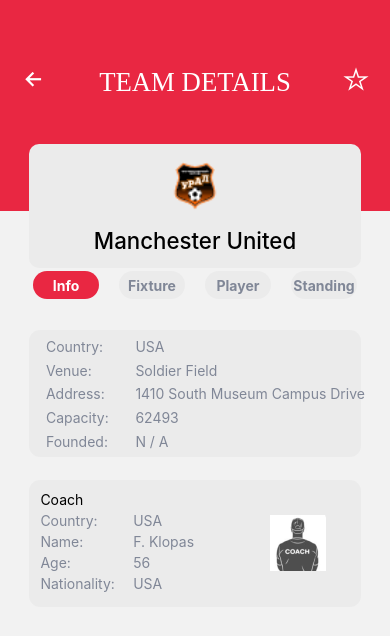
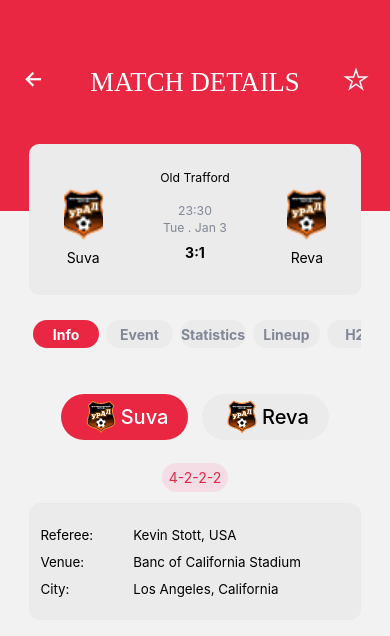
Before and after one commit to nitinjaipur/FootSkore, a React Native app: screen / in a window 390 px wide. Shown: the top 636 px of the page. Built offline with nearby package versions, Linux system fonts and the light colour scheme.

Commit message:
added matchLineupcard component, matchLineupScreen, date 04/08/2023

```diff
--- a/src/components/card/matchLineupDetailCard.js
+++ b/src/components/card/matchLineupDetailCard.js
@@ -1,5 +1,5 @@
 import React from 'react';
-import {View, Text, StyleSheet, Image} from 'react-native';
+import {View, Text, StyleSheet} from 'react-native';
 import {s, vs, ms, mvs} from 'react-native-size-matters';
 import { themeDefault } from '../../theme/index';
 
@@ -8,49 +8,90 @@
     backgroundColor: themeDefault.colors.lightGray,
     height: '62%',
     width: '100%',
-    flexDirection: 'row'
+    paddingLeft: s(10),
+    paddingRight: s(10),
+    justifyContent: 'center',
   },
+  dataContainer: {
+    flexDirection: 'row',
+    marginBottom: s(8),
+  },
+  key: {
+    width: '30%'
+  },
+  Value: {
+    flex: 1,
+    flexDirection: 'row',
+    justifyContent: 'space-between',
+  },
+  text: {
+    lineHeight: s(20)
+  }
 });
 
 const MatchLineupDetailCard = () => {
   return (
     <View style={style.main}>
-      {/* <View>
-        <Text>Coach:</Text>
-        <Text>Formation:</Text>
-        <Text>Start Eleven:</Text>
-        <Text>Substitutes:</Text>
-      </View>
-      <View>
-        <Text>N / A</Text>
-        <Text>4-2-3-1</Text>
-        <View>
-          <Text>Steve Clark</Text>
-          <Text>Adalberto</Text>
-          <Text>Griffin Dorsey</Text>
-          <Text>Corey Baird</Text>
-          <Text>Tim Parker</Text>
-          <Text>Darwin Quintero</Text>
-          <Text>Teenager</Text>
-          <Text>Fafa Picault</Text>
-          <Text>Adam</Text>
-          <Text>Sebastian</Text>
-          <Text>Matias Vera</Text>
+      <View style={style.dataContainer}>
+        <View style={style.key}>
+          <Text style={style.text}>Coach:</Text>
         </View>
         <View>
-          <Text>Steve Clark</Text>
-          <Text>Adalberto</Text>
-          <Text>Griffin Dorsey</Text>
-          <Text>Corey Baird</Text>
-          <Text>Tim Parker</Text>
-          <Text>Darwin Quintero</Text>
-          <Text>Teenager</Text>
-          <Text>Fafa Picault</Text>
-          <Text>Adam</Text>
-          <Text>Sebastian</Text>
-          <Text>Matias Vera</Text>
+          <Text style={style.text}>N / A</Text>
         </View>
-      </View> */}
+      </View>
+      <View style={style.dataContainer}>
+        <View style={style.key}>
+          <Text style={style.text}>Formation:</Text>
+        </View>
+        <View>
+          <Text style={style.text}>4-2-3-1</Text>
+        </View>
+      </View>
+      <View style={style.dataContainer}>
+        <View style={style.key}>
+          <Text style={style.text}>Start Eleven:</Text>
+        </View>
+        <View style={style.Value}>
+          <View>
+            <Text style={style.text}>Steve Clark</Text>
+            <Text style={style.text}>Griffin Dorsey</Text>
+            <Text style={style.text}>Tim Parker</Text>
+            <Text style={style.text}>Teenager</Text>
+            <Text style={style.text}>Adam</Text>
+            <Text style={style.text}>Matias Vera</Text>
+          </View>
+          <View>
+            <Text style={style.text}>Adalberto</Text>
+            <Text style={style.text}>Corey Baird</Text>
+            <Text style={style.text}>Darwin Quintero</Text>
+            <Text style={style.text}>Fafa Picault</Text>
+            <Text style={style.text}>Sebastian</Text>
+          </View>
+        </View>
+      </View>
+      <View style={style.dataContainer}>
+        <View style={style.key}>
+          <Text style={style.text}>Substitutes:</Text>
+        </View>
+        <View style={style.Value}>
+          <View>
+            <Text style={style.text}>Steve Clark</Text>
+            <Text style={style.text}>Griffin Dorsey</Text>
+            <Text style={style.text}>Tim Parker</Text>
+            <Text style={style.text}>Teenager</Text>
+            <Text style={style.text}>Adam</Text>
+            <Text style={style.text}>Matias Vera</Text>
+          </View>
+          <View>
+            <Text style={style.text}>Adalberto</Text>
+            <Text style={style.text}>Corey Baird</Text>
+            <Text style={style.text}>Darwin Quintero</Text>
+            <Text style={style.text}>Fafa Picault</Text>
+            <Text style={style.text}>Sebastian</Text>
+          </View>
+        </View>
+      </View>
     </View>
   );
 };
--- /dev/null
+++ b/src/components/card/matchStaticsDetailCard.js
@@ -0,0 +1,45 @@
+import React from 'react';
+import { View, Text, StyleSheet } from 'react-native';
+import {s, vs, ms, mvs} from 'react-native-size-matters';
+import { themeDefault } from '../../theme/index';
+
+const style = StyleSheet.create({
+  main: {
+    height: '20%',
+    width: '100%',
+    borderRadius: s(10),
+    backgroundColor: themeDefault.colors.lightGray,
+    padding: s(10),
+    flexDirection: 'row',
+    alignItems: 'center'
+  },
+  key: {
+    width: '30%',
+    rowGap: s(10)
+  },
+  value: {
+    rowGap: s(10)
+  },
+  text: {
+    fontSize: s(12)
+  },
+});
+
+const MatchStaticsDetailCard = () => {
+  return (
+    <View style={style.main}>
+      <View style={style.key}>
+        <Text style={style.text}>Referee:</Text>
+        <Text style={style.text}>Venue:</Text>
+        <Text style={style.text}>City:</Text>
+      </View>
+      <View style={style.value}>
+        <Text style={style.text}>Kevin Stott, USA</Text>
+        <Text style={style.text}>Banc of California Stadium</Text>
+        <Text style={style.text}>Los Angeles, California</Text>
+      </View>
+    </View>
+  );
+};
+
+export { MatchStaticsDetailCard };
--- a/src/components/index.js
+++ b/src/components/index.js
@@ -17,5 +17,6 @@
 import { MatchTeamCard } from './card/matchTeamCard';
 import { MatchLineupScoreCard } from './card/matchLineupScoreCard';
 import { MatchLineupDetailCard } from './card/matchLineupDetailCard';
+import { MatchStaticsDetailCard } from './card/matchStaticsDetailCard';
 
-export { SolidButton, HollowButton, InfoInput, PasswordInput, DisabledButton, FixtureDetailCard, SearchBox, FixtureCard, TeamCard, LiveCard, LeagueCard, InfoCard, InfoCoachCard, PlayerCard, StandingCard, MatchHeaderCard, MatchInfoCard, MatchInfoLeagueCard, MatchEventCard, MatchTeamCard, MatchLineupScoreCard, MatchLineupDetailCard };
+export { SolidButton, HollowButton, InfoInput, PasswordInput, DisabledButton, FixtureDetailCard, SearchBox, FixtureCard, TeamCard, LiveCard, LeagueCard, InfoCard, InfoCoachCard, PlayerCard, StandingCard, MatchHeaderCard, MatchInfoCard, MatchInfoLeagueCard, MatchEventCard, MatchTeamCard, MatchLineupScoreCard, MatchLineupDetailCard, MatchStaticsDetailCard };
--- a/src/navigation/homePageNavigator.js
+++ b/src/navigation/homePageNavigator.js
@@ -8,7 +8,7 @@
 const HomePageNavigator = () => {
   return(
     <NavigationContainer>
-      <Stack.Navigator initialRouteName='TeamDetailInfo' screenOptions={{ headerShown: false }}>
+      <Stack.Navigator initialRouteName='MatchDetail' screenOptions={{ headerShown: false }}>
         <Stack.Screen name='Fixture' component={Fixture} />
         <Stack.Screen name='GlobalSearch' component={GlobalSearch} />
         <Stack.Screen name='TeamDetailInfo' component={TeamDetailInfo} />
--- a/src/screens/matchDetailScreens/matchDetail.js
+++ b/src/screens/matchDetailScreens/matchDetail.js
@@ -2,7 +2,7 @@
 import { View, ScrollView, Text, FlatList, Image, StyleSheet, StatusBar} from 'react-native';
 import { s, vs, ms, mvs } from 'react-native-size-matters';
 import Icon from 'react-native-vector-icons/Ionicons';
-import { SearchBox, FixtureCard, TeamCard, LiveCard, LeagueCard, InfoCard, InfoCoachCard, PlayerCard, StandingCard, MatchHeaderCard, MatchInfoCard, MatchInfoLeagueCard, MatchEventCard, MatchTeamCard, MatchLineupScoreCard, MatchLineupDetailCard } from '../../components/index';
+import { SearchBox, FixtureCard, TeamCard, LiveCard, LeagueCard, InfoCard, InfoCoachCard, PlayerCard, StandingCard, MatchHeaderCard, MatchInfoCard, MatchInfoLeagueCard, MatchEventCard, MatchTeamCard, MatchLineupScoreCard, MatchLineupDetailCard, MatchStaticsDetailCard } from '../../components/index';
 import { themeDefault } from '../../theme/index';
 
 const style = StyleSheet.create({
@@ -98,7 +98,7 @@
           <View style={style.cardContainer}>
             <MatchTeamCard />
             <MatchLineupScoreCard />
-            <MatchLineupDetailCard />
+            <MatchStaticsDetailCard />
           </View>
 
         </View>
```
Also changed, not shown: src/assets/images/matchLineup.png (added).
